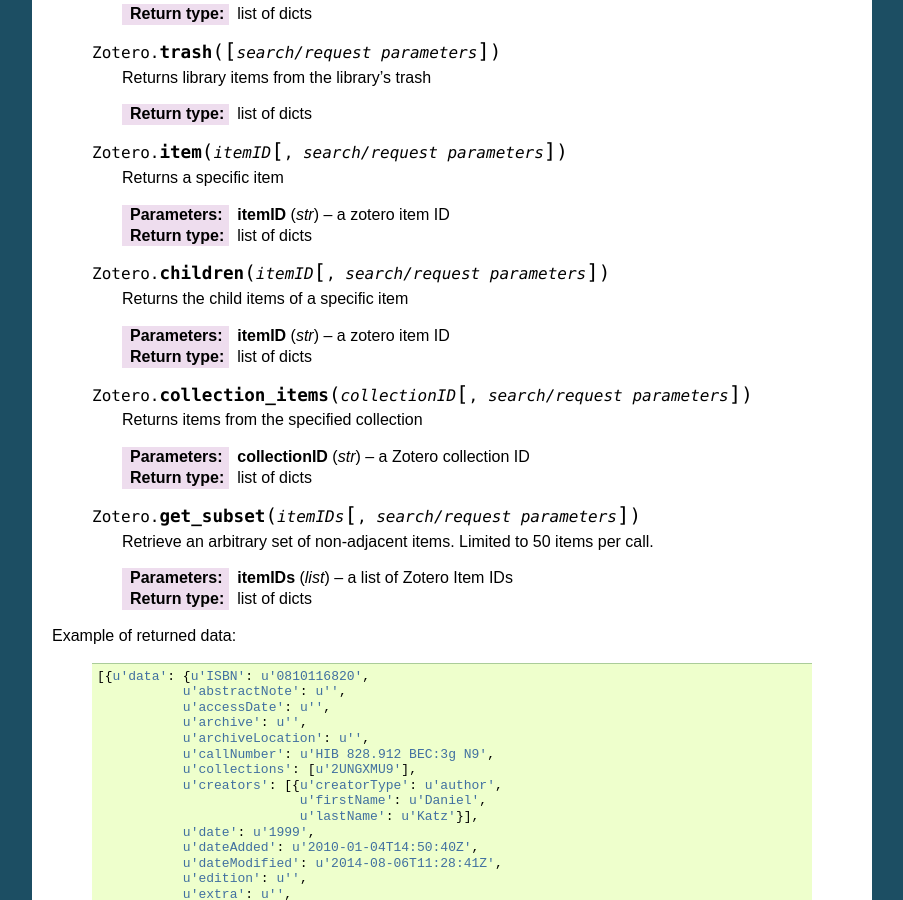
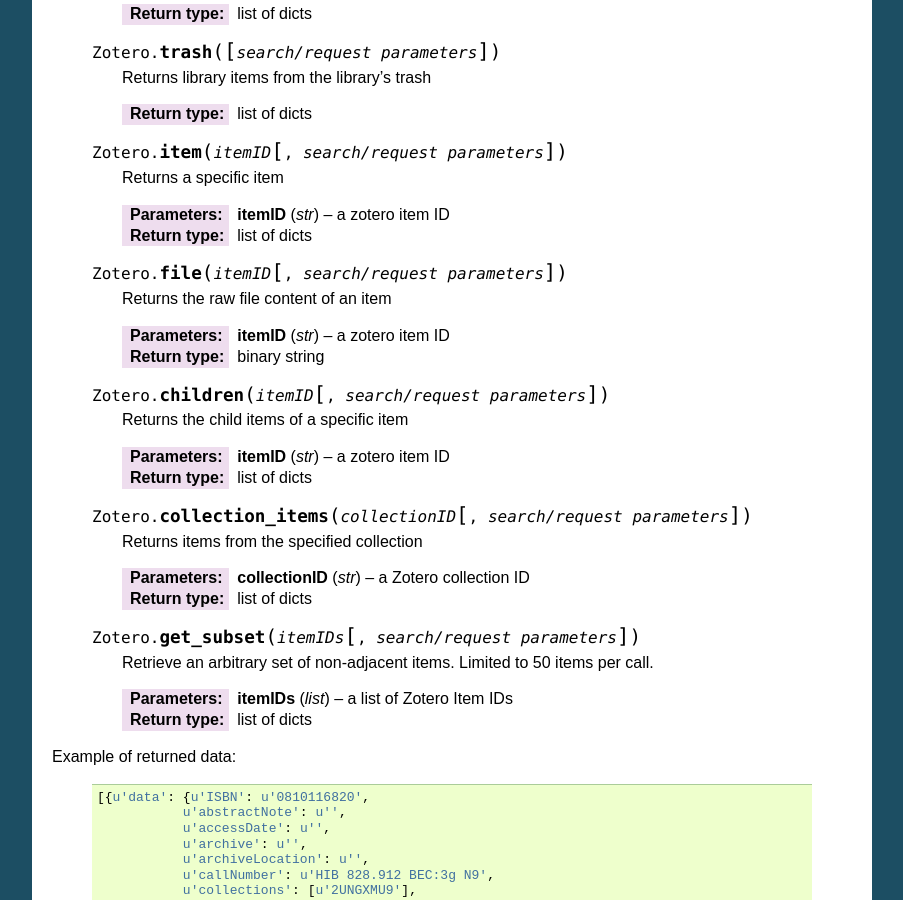
Before and after one commit to urschrei/pyzotero, a Sphinx documentation site: the page built from doc/index.rst, in a window 1280 px wide and 900 px high, scrolled down 2436 px. Shown: the whole window, without its empty margins (198-1101 px from the left). Built offline with Sphinx 7.4.7, drawn with Linux system fonts in a browser that asks for light colours; the version number could not be read and is left out.

Commit message:
Updated doc to include file method

```diff
--- a/doc/index.rst
+++ b/doc/index.rst
@@ -160,6 +160,13 @@
 
         :param str itemID: a zotero item ID
         :rtype: list of dicts
+
+    .. py:method:: Zotero.file(itemID[, search/request parameters])
+
+        Returns the raw file content of an item
+
+        :param str itemID: a zotero item ID
+        :rtype: binary string
 
     .. py:method:: Zotero.children(itemID[, search/request parameters])
 
```
